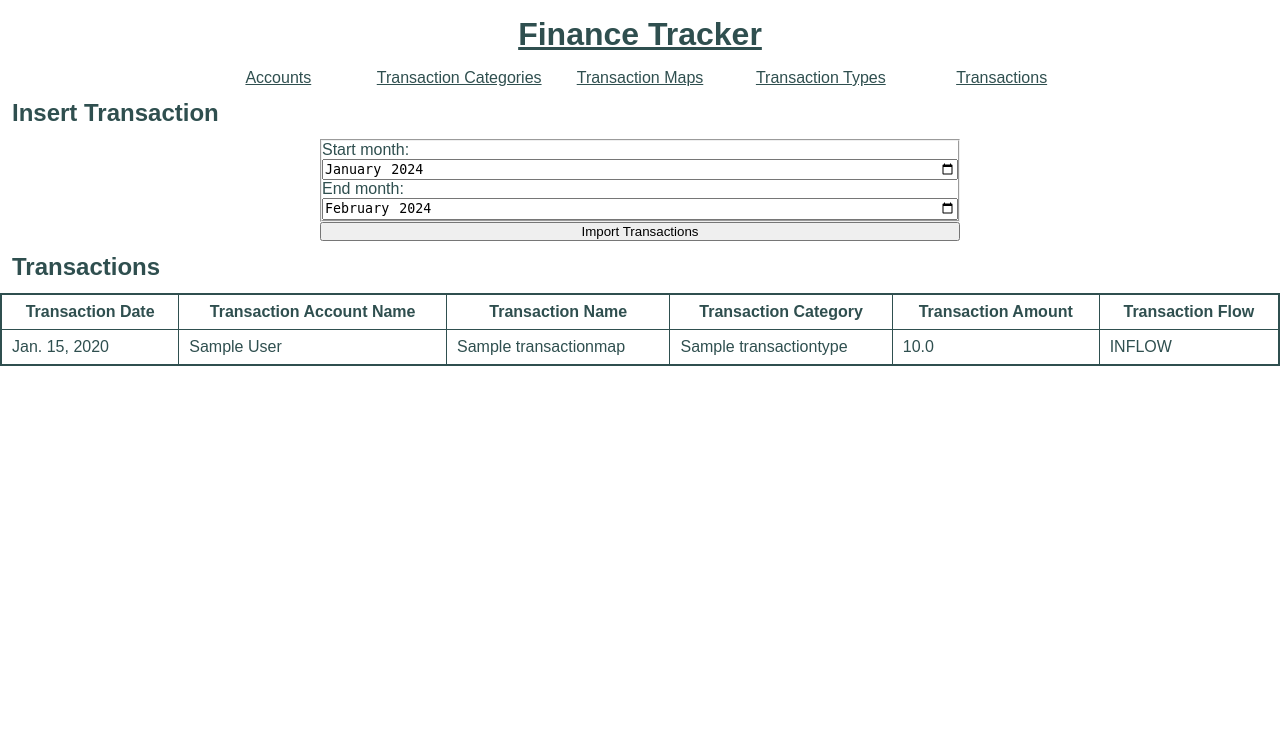
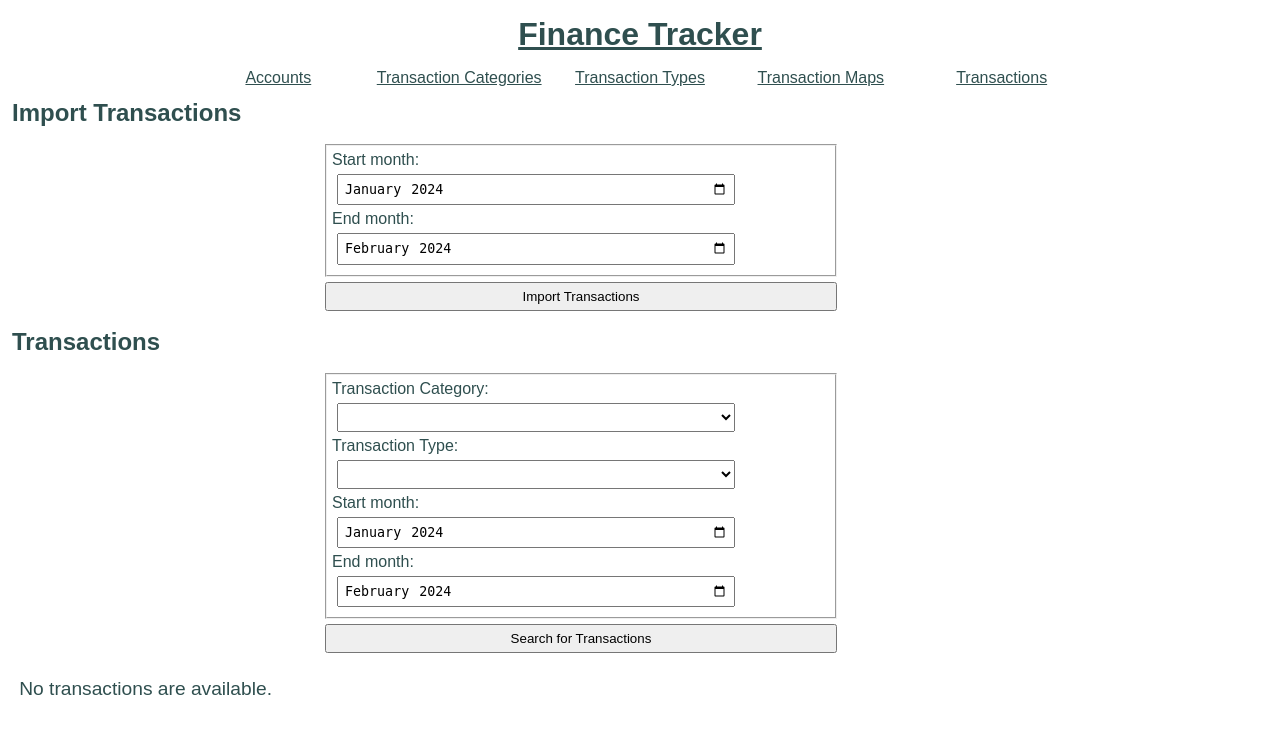
Before and after one commit to DavidWidjaja-137/finance_tracker, a Django app: page /finance/transaction/ in a window 1280 px wide. Shown: the top 734 px of the page. Run offline with Django 5.2, Linux system fonts and the light colour scheme; tables that the repository leaves empty hold one stand-in row (values such as "Sample post"); parts of the project's set-up code (start-up, migrations or seed data) failed here and were passed over.

Commit message:
added filtered retrieval of transactions and transaction maps

```diff
--- a/backend/finance/importer/importer.py
+++ b/backend/finance/importer/importer.py
@@ -96,7 +96,7 @@ def import_transaction_from_scotiabank_chequing(row: list[str], month_start: dat
 
     transaction_flow = OUTFLOW if amount < 0 else INFLOW
 
-    create_transaction(date, month_start, month_end, transaction_name, "SCOTIABANK_CREDIT", amount, transaction_flow)
+    create_transaction(date, month_start, month_end, transaction_name, "SCOTIABANK_CHEQUING", amount, transaction_flow)
 
 
 def import_transaction_from_scotiabank_savings(row: list[str], month_start: date, month_end: date):
@@ -116,7 +116,7 @@ def import_transaction_from_credential_asset_management(row: list[str], month_st
 
     transaction_flow = INFLOW if amount > 0 else OUTFLOW
 
-    create_transaction(date, month_start, month_end, transaction_name, "SCOTIABANK_CREDIT", amount, transaction_flow)
+    create_transaction(date, month_start, month_end, transaction_name, "CREDENTIAL_ASSET_MANAGEMENT", amount, transaction_flow)
 
 
 def import_transaction_from_ctfs_credit(row: list[str], month_start: date, month_end: date):
@@ -126,7 +126,7 @@ def import_transaction_from_ctfs_credit(row: list[str], month_start: date, month
 
     transaction_flow = OUTFLOW if amount > 0 else INFLOW
 
-    create_transaction(date, month_start, month_end, transaction_name, "SCOTIABANK_CREDIT", amount, transaction_flow)
+    create_transaction(date, month_start, month_end, transaction_name, "CTFS_CREDIT", amount, transaction_flow)
 
 
 def import_transaction_from_account(row: list[str], statement_source: str, month_start: date, month_end: date):
@@ -168,7 +168,9 @@ def import_transactions_from_local_file(statement_source: str, file_month: date,
 def import_transactions_from_source(statement_source: str, start: date, end: date):
 
     # delete all transactions for the month first
-    Transaction.objects.filter(account__name__exact=statement_source).filter(date__range=(start, end)).delete()
+    deleted, _ = Transaction.objects.filter(account__name=statement_source, date__range=(start, end)).delete()
+
+    print(f"Deleted from {statement_source}: {deleted}")
 
     import_transactions_from_local_file(statement_source, start - relativedelta(months=1), start, end)
 
--- a/backend/finance/static/finance/style.css
+++ b/backend/finance/static/finance/style.css
@@ -83,7 +83,11 @@ table {
 th,
 td {
   border: 1px solid darkslategray;
-  padding: 8px 10px;
+}
+
+pre {
+  margin: 0;
+  padding: 0;
 }
 
 form {
@@ -97,9 +101,10 @@ textarea,
 select,
 button {
   display: block;
-  width: 100%;
-  padding: 0;
-  margin: 0;
+  width: 80%;
+  align-items: center;
+  padding: 5px;
+  margin: 5px;
   box-sizing: border-box;
 }
 
--- a/backend/finance/templates/finance/base.html
+++ b/backend/finance/templates/finance/base.html
@@ -13,8 +13,8 @@
         <nav class="navbar-items">
             <a href="{% url 'account' %}">Accounts</a>
             <a href="{% url 'transaction_category' %}">Transaction Categories</a>
+            <a href="{% url 'transaction_type' %}">Transaction Types</a>
             <a href="{% url 'transaction_map' %}">Transaction Maps</a>
-            <a href="{% url 'transaction_type' %}">Transaction Types</a>
             <a href="{% url 'transaction' %}">Transactions</a>
         </nav>
     </div>
--- a/backend/finance/templates/finance/transaction_types.html
+++ b/backend/finance/templates/finance/transaction_types.html
@@ -28,7 +28,7 @@
         {% endfor %}
     </table>
 {% else %}
-    <p>No transaction types are available.</p>
+    <p>No transaction types are available. </p>
 {% endif %}
 
 
--- a/backend/finance/templates/finance/transactions.html
+++ b/backend/finance/templates/finance/transactions.html
@@ -2,7 +2,7 @@
 
 {% block content %}
 
-<h2>Insert Transaction</h2>
+<h2>Import Transactions</h2>
 
 <form action="{% url 'transaction' %}" method="post">
     {% csrf_token %}
@@ -10,13 +10,44 @@
         <label for="start">Start month:</label>
         <input type="month" id="start" name="start" min="2017-01" value="2024-01" />
 
-        <label for="start">End month:</label>
+        <label for="end">End month:</label>
         <input type="month" id="end" name="end" min="2027-01" value="2024-02" />
     </fieldset>
     <input type="submit" value="Import Transactions">
 </form>
 
 <h2>Transactions</h2>
+
+<form action="{% url 'transaction' %}" method='get'>
+
+    <fieldset>
+        <!-- Search by transaction type or transaction category-->
+        <label for="transaction-category">Transaction Category:</label>
+        <select name='transaction_category_selector', id='transaction-category'>
+            <option value=""></option>
+            {% for t in transaction_category %}
+                <option value={{ t }}>{{ t.name }}</option>
+            {% endfor %}
+        </select>
+
+        <label for="transaction-type">Transaction Type:</label>
+        <select name='transaction_type_selector', id='transaction-type'>
+            <option value=""></option>
+            {% for t in transaction_type %}
+                <option value={{ t }}>{{ t.name }}</option>
+            {% endfor %}
+        </select>
+
+        <!-- Search by start and end months -->
+        <label for="filter_start">Start month:</label>
+        <input type="month" id="filter_start" name="filter_start" min="2017-01" value="2024-01" />
+
+        <label for="filter_end">End month:</label>
+        <input type="month" id="filter_end" name="filter_end" min="2027-01" value="2024-02" />
+    </fieldset>
+
+    <input type="submit" value="Search for Transactions">
+</form>
 
 {% if transactions %}
     <table>
@@ -33,7 +64,7 @@
                 <td>{{ t.date }}</td>
                 <td>{{ t.account.name }}</td>
                 <td>{{ t.mapping.name }}</td>
-                <td>{{ t.mapping.type.name }}</td>
+                <td><pre>{{ t.mapping.type.name }}</pre></td>
                 <td>{{ t.amount }}</td>
                 <td>{{ t.flow }}</td>
             </tr>
--- a/backend/finance/views.py
+++ b/backend/finance/views.py
@@ -109,11 +109,28 @@ def transaction_map(request: HttpRequest) -> HttpResponse:
             form.save()
             return HttpResponseRedirect("/finance/transaction_map")
 
-    else:
-        transaction_maps = TransactionMap.objects.all()
-        context = {"transaction_maps": transaction_maps, "form": TransactionMapForm()}
+    elif request.method == "GET":
+
+        if 'transaction_type_selector' in request.GET:
+            transaction_type = request.GET["transaction_type_selector"]
+            transaction_maps = TransactionMap.objects.filter(type__name=transaction_type).all()
+        elif 'transaction_category_selector' in request.GET:
+            transaction_category = request.GET["transaction_category_selector"]
+            transaction_maps = TransactionMap.objects.filter(type__category__name=transaction_category).all()
+        else:
+            transaction_maps = []
+
+        context = {
+            "transaction_maps": transaction_maps,
+            "transaction_type": TransactionType.objects.all(),
+            "transaction_category": TransactionCategory.objects.all(),
+            "form": TransactionMapForm()
+        }
 
         return render(request, "finance/transaction_maps.html", context)
+
+    else:
+        raise ValueError("Invalid request method.")
 
 
 def transaction(request: HttpRequest) -> HttpResponse:
@@ -127,9 +144,38 @@ def transaction(request: HttpRequest) -> HttpResponse:
 
         return HttpResponseRedirect("/finance/transaction")
 
-    else:
-        accounts = Account.objects.all()
-        transactions = Transaction.objects.all()
-        context = {"transactions": transactions, "accounts": accounts}
+    elif request.method == "GET":
+
+        if request.GET:
+            filter_start = datetime.strptime(request.GET["filter_start"], "%Y-%m").date()
+            filter_end = datetime.strptime(request.GET["filter_end"], "%Y-%m").date()
+            transaction_type = (
+                request.GET["transaction_type_selector"]
+                if "transaction_type_selector" in request.GET and request.GET["transaction_type_selector"] != ""
+                else None
+            )
+            transaction_category = (
+                request.GET["transaction_category_selector"]
+                if "transaction_category_selector" in request.GET and request.GET["transaction_category_selector"] != ""
+                else None
+            )
+
+            if transaction_type:
+                transactions = Transaction.objects.filter(mapping__type__name=transaction_type).filter(date__range=(filter_start, filter_end)).all()
+            elif transaction_category:
+                transactions = Transaction.objects.filter(mapping__type__category__name=transaction_category).filter(date__range=(filter_start, filter_end)).all()
+            else:
+                transactions = []
+        else:
+            transactions = []
+
+        context = {
+            "transactions": transactions,
+            "transaction_type": TransactionType.objects.all(),
+            "transaction_category": TransactionCategory.objects.all(),
+        }
 
         return render(request, "finance/transactions.html", context)
+
+    else:
+        raise ValueError("Invalid request method.")
```
Also changed, not shown: backend/finance/templates/finance/transaction_maps.html (+33 -1 lines), readme.md. Lines whose indentation alone changed are shown as unchanged.
